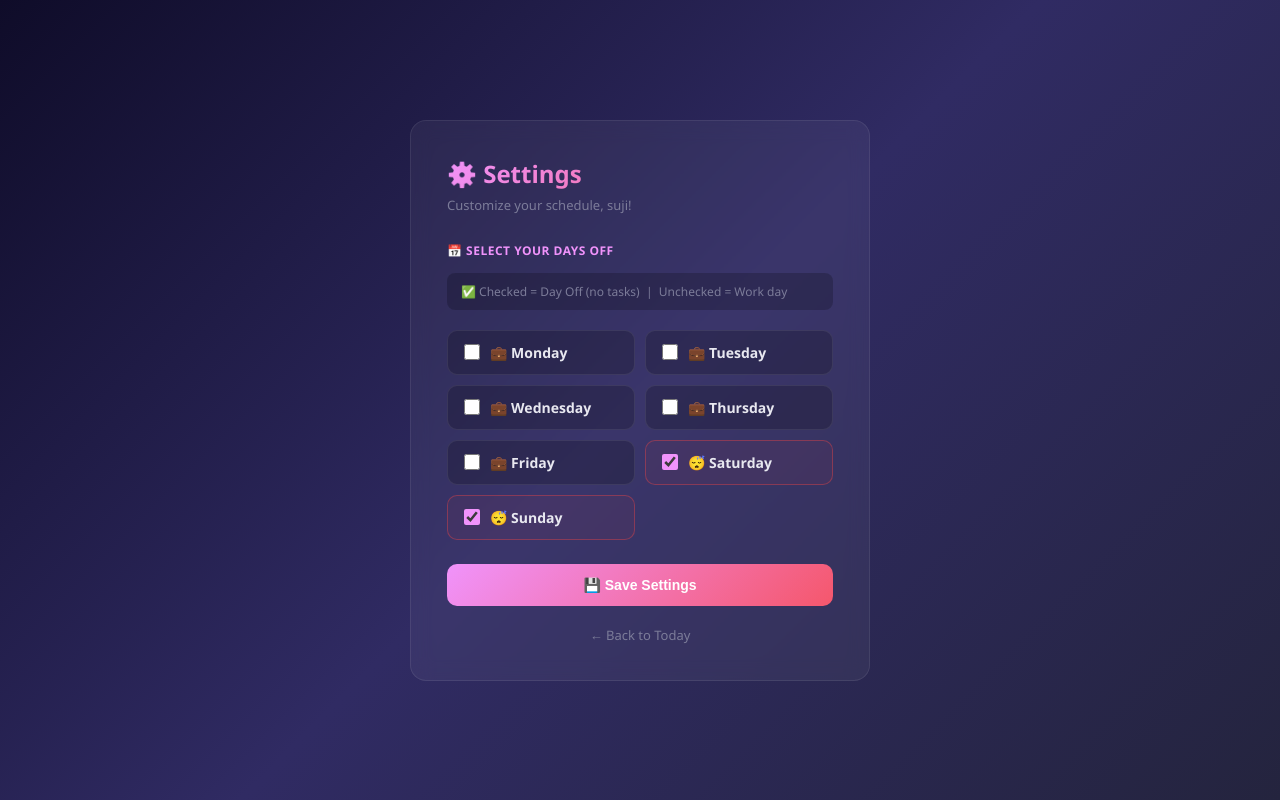
After one commit to sujitha611/day-in-my-life, a Flask app: page /settings in a window 1280 px wide. The commit adds this page. Run offline with Flask 3, Linux system fonts and the light colour scheme; a user stored in the database is signed in; data that the repository does not hold is empty.

Commit message:
V2 - Custom days off settings added

```diff
--- a/app.py
+++ b/app.py
@@ -1,8 +1,8 @@
-from flask import Flask, render_template, request, redirect, url_for, flash
+from flask import Flask, render_template, request, redirect, url_for, flash, session
 from flask_login import LoginManager, UserMixin, login_user, logout_user, login_required, current_user
 from werkzeug.security import generate_password_hash, check_password_hash
 import sqlite3
-from datetime import date, timedelta
+from datetime import date
 
 app = Flask(__name__)
 app.secret_key = 'diml_secret_key_2026'
@@ -34,6 +34,11 @@ def init_db():
         done INTEGER DEFAULT 0,
         task_date TEXT NOT NULL
     )''')
+    conn.execute('''CREATE TABLE IF NOT EXISTS settings (
+        id INTEGER PRIMARY KEY AUTOINCREMENT,
+        user_id INTEGER UNIQUE NOT NULL,
+        days_off TEXT DEFAULT '5,6'
+    )''')
     conn.commit()
     conn.close()
 
@@ -52,19 +57,26 @@ def load_user(user_id):
         return User(user['id'], user['name'], user['email'])
     return None
 
+def get_days_off(user_id):
+    conn = get_db()
+    setting = conn.execute('SELECT days_off FROM settings WHERE user_id=?', (user_id,)).fetchone()
+    conn.close()
+    if setting and setting['days_off']:
+        return [int(d) for d in setting['days_off'].split(',') if d]
+    return [5, 6]  # Default Sat, Sun
+
 @app.route('/')
 @login_required
 def index():
     conn = get_db()
     today = str(date.today())
     today_date = date.today()
-    is_weekend = today_date.weekday() in [5, 6]
+    days_off = get_days_off(current_user.id)
+    is_off = today_date.weekday() in days_off
     tasks = []
-    if not is_weekend:
-        # Check if today's tasks exist
+    if not is_off:
         existing = conn.execute('SELECT COUNT(*) FROM tasks WHERE user_id=? AND task_date=?',
                                (current_user.id, today)).fetchone()[0]
-        # If no tasks today, carry forward routine tasks
         if existing == 0:
             routine_tasks = conn.execute(
                 'SELECT * FROM tasks WHERE user_id=? AND is_routine=1 AND task_date != ?',
@@ -84,7 +96,26 @@ def index():
         tasks = conn.execute('SELECT * FROM tasks WHERE user_id=? AND task_date=?',
                             (current_user.id, today)).fetchall()
     conn.close()
-    return render_template('index.html', tasks=tasks, today=today, user=current_user, is_weekend=is_weekend)
+    return render_template('index.html', tasks=tasks, today=today, user=current_user, is_off=is_off)
+
+@app.route('/settings', methods=['GET', 'POST'])
+@login_required
+def settings():
+    if request.method == 'POST':
+        selected = request.form.getlist('days_off')
+        days_off_str = ','.join(selected)
+        conn = get_db()
+        existing = conn.execute('SELECT id FROM settings WHERE user_id=?', (current_user.id,)).fetchone()
+        if existing:
+            conn.execute('UPDATE settings SET days_off=? WHERE user_id=?', (days_off_str, current_user.id))
+        else:
+            conn.execute('INSERT INTO settings (user_id, days_off) VALUES (?,?)', (current_user.id, days_off_str))
+        conn.commit()
+        conn.close()
+        flash('Settings saved!', 'success')
+        return redirect(url_for('index'))
+    days_off = get_days_off(current_user.id)
+    return render_template('settings.html', user=current_user, days_off=days_off)
 
 @app.route('/add', methods=['POST'])
 @login_required
--- a/templates/index.html
+++ b/templates/index.html
@@ -59,8 +59,9 @@
 <body>
 <div class="container">
     <div style="overflow:hidden; margin-bottom:20px;">
-       <a href="/history"><button class="logout" style="margin-right:8px;">📅 History</button></a>
-       <a href="/logout"><button class="logout">Logout</button></a>
+      <a href="/history"><button class="logout" style="margin-right:8px;">📅 History</button></a>
+      <a href="/settings"><button class="logout" style="margin-right:8px;">⚙️ Settings</button></a>
+      <a href="/logout"><button class="logout">Logout</button></a>
     </div>
 
     <div class="header">
--- /dev/null
+++ b/templates/settings.html
@@ -0,0 +1,59 @@
+<!DOCTYPE html>
+<html lang="en">
+<head>
+    <meta charset="UTF-8">
+    <meta name="viewport" content="width=device-width, initial-scale=1.0">
+    <title>Settings — Day In My Life</title>
+    <style>
+        * { margin: 0; padding: 0; box-sizing: border-box; }
+        body { min-height: 100vh; background: linear-gradient(135deg, #0f0c29, #302b63, #24243e); color: #e8e8f0; font-family: 'Segoe UI', sans-serif; display: flex; justify-content: center; align-items: center; padding: 24px 16px; }
+        .card { background: rgba(255,255,255,0.05); backdrop-filter: blur(10px); border: 1px solid rgba(255,255,255,0.08); border-radius: 16px; padding: 36px; width: 100%; max-width: 460px; }
+        h1 { font-size: 24px; background: linear-gradient(135deg, #f093fb, #f5576c); -webkit-background-clip: text; -webkit-text-fill-color: transparent; font-weight: 900; margin-bottom: 6px; }
+        .subtitle { color: #7c7c99; font-size: 13px; margin-bottom: 28px; }
+        .section-title { font-size: 12px; color: #f093fb; font-weight: 700; text-transform: uppercase; letter-spacing: 0.5px; margin-bottom: 14px; }
+        .days-grid { display: grid; grid-template-columns: 1fr 1fr; gap: 10px; margin-bottom: 24px; }
+        .day-item { background: rgba(0,0,0,0.2); border: 1px solid rgba(255,255,255,0.08); border-radius: 10px; padding: 12px 16px; display: flex; align-items: center; gap: 10px; cursor: pointer; transition: all 0.2s; }
+        .day-item:hover { background: rgba(240,147,251,0.08); }
+        .day-item input { accent-color: #f093fb; width: 16px; height: 16px; cursor: pointer; }
+        .day-item label { font-size: 14px; font-weight: 600; cursor: pointer; flex: 1; }
+        .day-item.off { border-color: rgba(239,68,68,0.4); background: rgba(239,68,68,0.05); }
+        .save-btn { width: 100%; padding: 13px; border-radius: 10px; border: none; background: linear-gradient(135deg, #f093fb, #f5576c); color: white; font-weight: 700; font-size: 14px; cursor: pointer; margin-bottom: 12px; }
+        .back-btn { display: block; text-align: center; color: #7c7c99; font-size: 13px; text-decoration: none; margin-top: 8px; }
+        .back-btn:hover { color: #f093fb; }
+        .success { background: rgba(74,222,128,0.1); border: 1px solid rgba(74,222,128,0.3); border-radius: 8px; padding: 10px 14px; font-size: 13px; color: #4ade80; margin-bottom: 16px; }
+        .note { font-size: 12px; color: #7c7c99; margin-bottom: 20px; background: rgba(0,0,0,0.2); border-radius: 8px; padding: 10px 14px; }
+    </style>
+</head>
+<body>
+<div class="card">
+    <h1>⚙️ Settings</h1>
+    <p class="subtitle">Customize your schedule, {{ user.name }}!</p>
+
+    {% with messages = get_flashed_messages(with_categories=true) %}
+        {% for category, message in messages %}
+            <div class="{{ category }}">{{ message }}</div>
+        {% endfor %}
+    {% endwith %}
+
+    <p class="section-title">📅 Select Your Days Off</p>
+    <p class="note">✅ Checked = Day Off (no tasks) &nbsp;|&nbsp; Unchecked = Work day</p>
+
+    <form method="POST">
+        <div class="days-grid">
+            {% set day_names = ['Monday', 'Tuesday', 'Wednesday', 'Thursday', 'Friday', 'Saturday', 'Sunday'] %}
+            {% set day_emojis = ['💼', '💼', '💼', '💼', '💼', '😴', '😴'] %}
+            {% for i in range(7) %}
+            <div class="day-item {% if i in days_off %}off{% endif %}">
+                <input type="checkbox" name="days_off" value="{{ i }}" id="day{{ i }}"
+                    {% if i in days_off %}checked{% endif %}
+                    onchange="this.closest('.day-item').classList.toggle('off', this.checked)">
+                <label for="day{{ i }}">{{ day_emojis[i] }} {{ day_names[i] }}</label>
+            </div>
+            {% endfor %}
+        </div>
+        <button type="submit" class="save-btn">💾 Save Settings</button>
+    </form>
+    <a href="/" class="back-btn">← Back to Today</a>
+</div>
+</body>
+</html>
```
Also changed, not shown: tasks.db.
